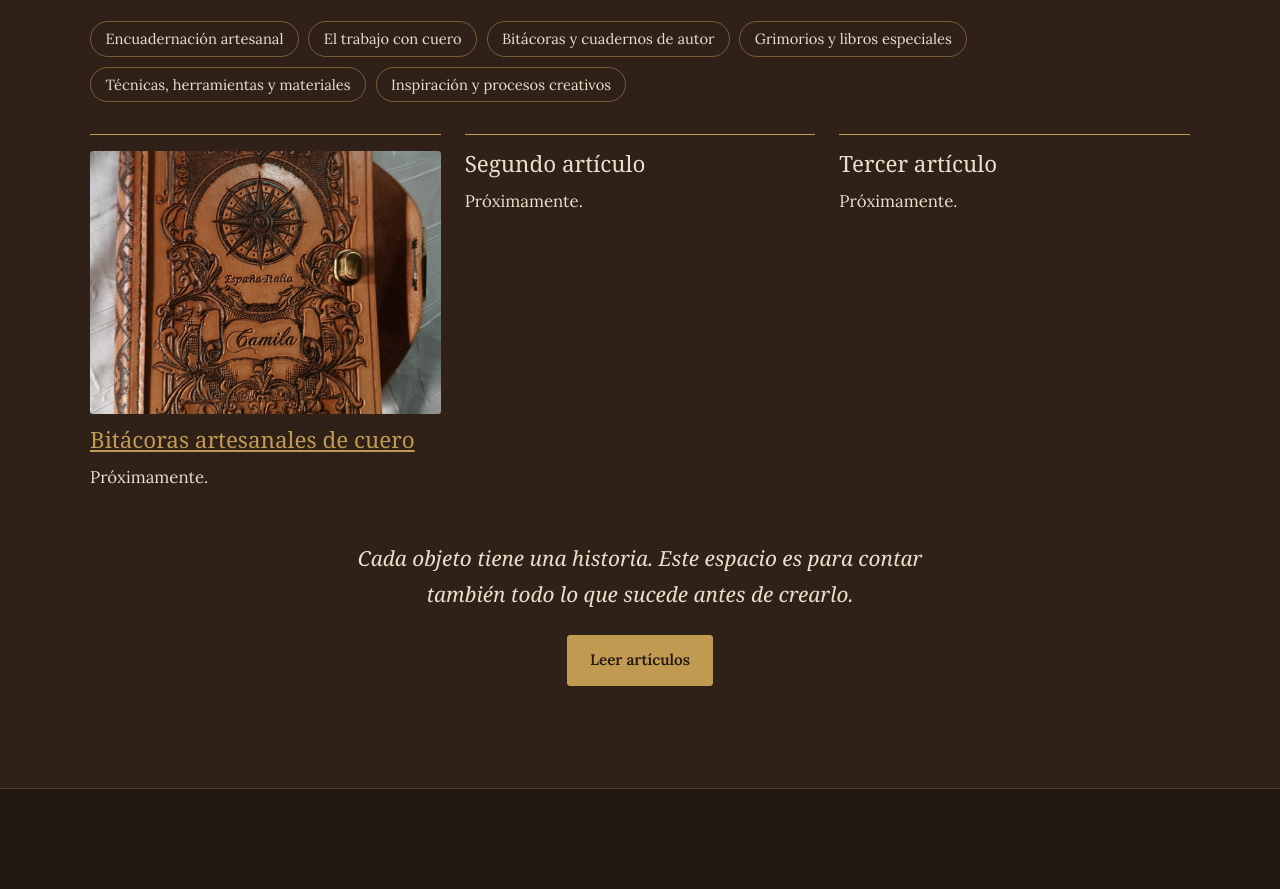
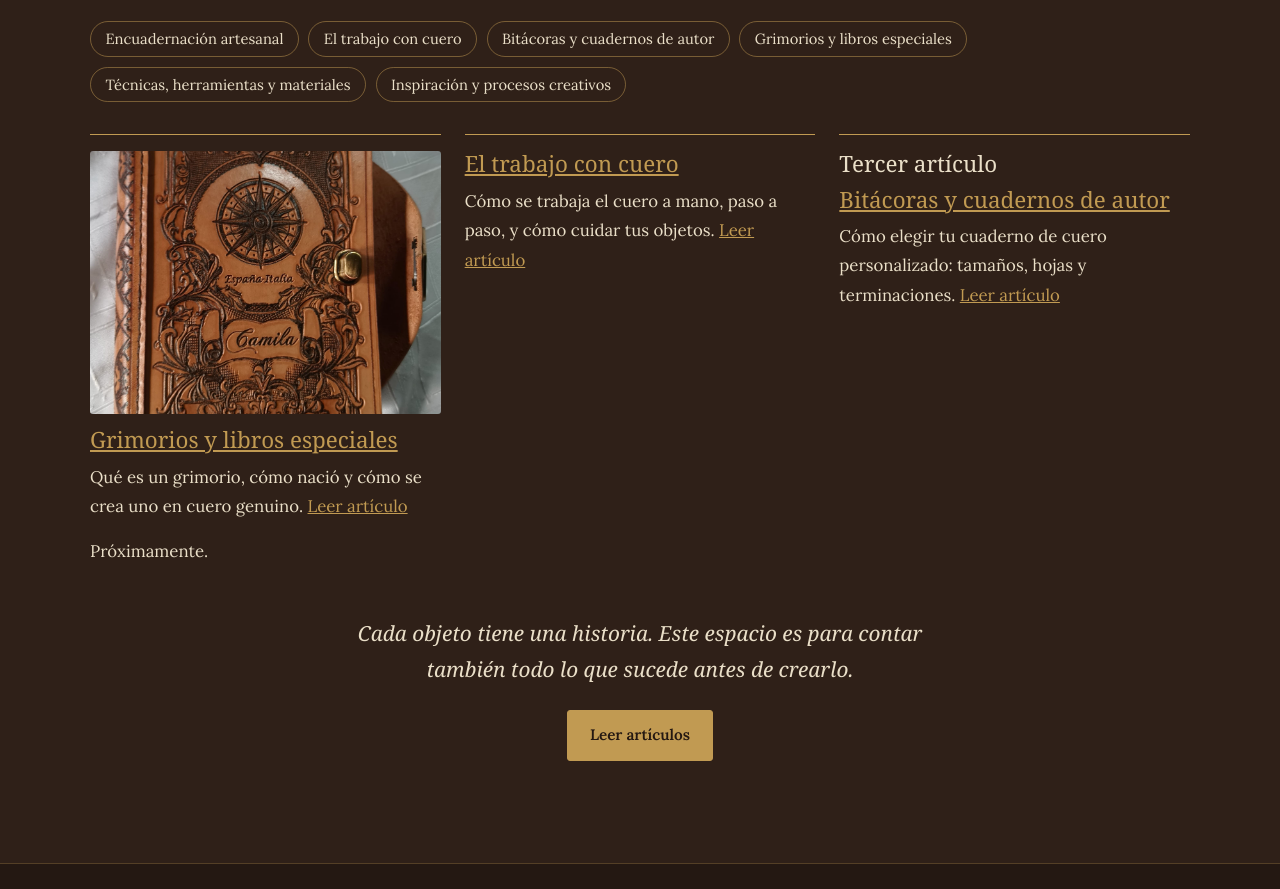
Before and after one commit to objetosdecuero-cloud/objetosdecuero-web, a plain HTML site: page index.html in a window 1280 px wide. Shown: the part 6300-7189 px from the top of the page. Drawn offline with Linux system fonts and the light colour scheme; a web font is replaced by a local one.

Commit message:
Update index.html

```diff
--- a/index.html
+++ b/index.html
@@ -165,9 +165,12 @@
     <li>Inspiración y procesos creativos</li>
   </ul>
   <div class="articulos">
-    <article><img src="assets/blog-01.jpg" alt="" loading="lazy"><h3><a href="blog/bitacoras-artesanales-de-cuero.html">Bitácoras artesanales de cuero</a></h3><p>Próximamente.</p></article>
-    <article><img src="assets/blog-02.jpg" alt="" loading="lazy"><h3>Segundo artículo</h3><p>Próximamente.</p></article>
-    <article><img src="assets/blog-03.jpg" alt="" loading="lazy"><h3>Tercer artículo</h3><p>Próximamente.</p></article>
+    <article><img src="assets/blog-01.jpg" alt="" loading="lazy"><h3><a href="blog/grimorios-y-libros-especiales.html">Grimorios y libros especiales</a></h3>
+<p>Qué es un grimorio, cómo nació y cómo se crea uno en cuero genuino. <a href="blog/grimorios-y-libros-especiales.html">Leer artículo</a></p>Próximamente.</p></article>
+    <article><img src="assets/blog-02.jpg" alt="" loading="lazy"><h3><a href="blog/el-trabajo-con-cuero.html">El trabajo con cuero</a></h3>
+<p>Cómo se trabaja el cuero a mano, paso a paso, y cómo cuidar tus objetos. <a href="blog/el-trabajo-con-cuero.html">Leer artículo</a></p></article>
+    <article><img src="assets/blog-03.jpg" alt="" loading="lazy"><h3>Tercer artículo<h3><a href="blog/bitacoras-y-cuadernos-de-autor.html">Bitácoras y cuadernos de autor</a></h3>
+<p>Cómo elegir tu cuaderno de cuero personalizado: tamaños, hojas y terminaciones. <a href="blog/bitacoras-y-cuadernos-de-autor.html">Leer artículo</a></p></article>
   </div>
   <p class="cierre">Cada objeto tiene una historia. Este espacio es para contar también todo lo que sucede antes de crearlo.</p>
   <div class="botones centro"><a class="btn" href="#blog">Leer artículos</a></div>
```
